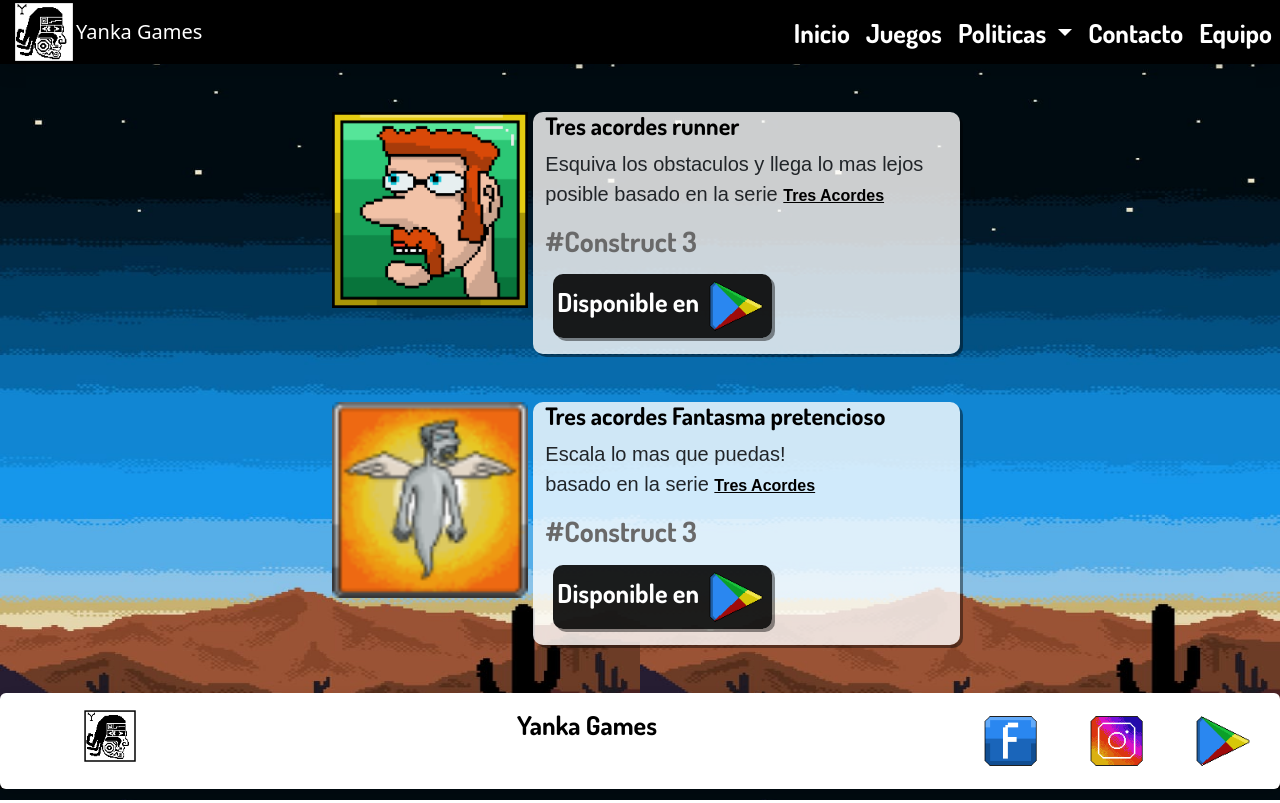
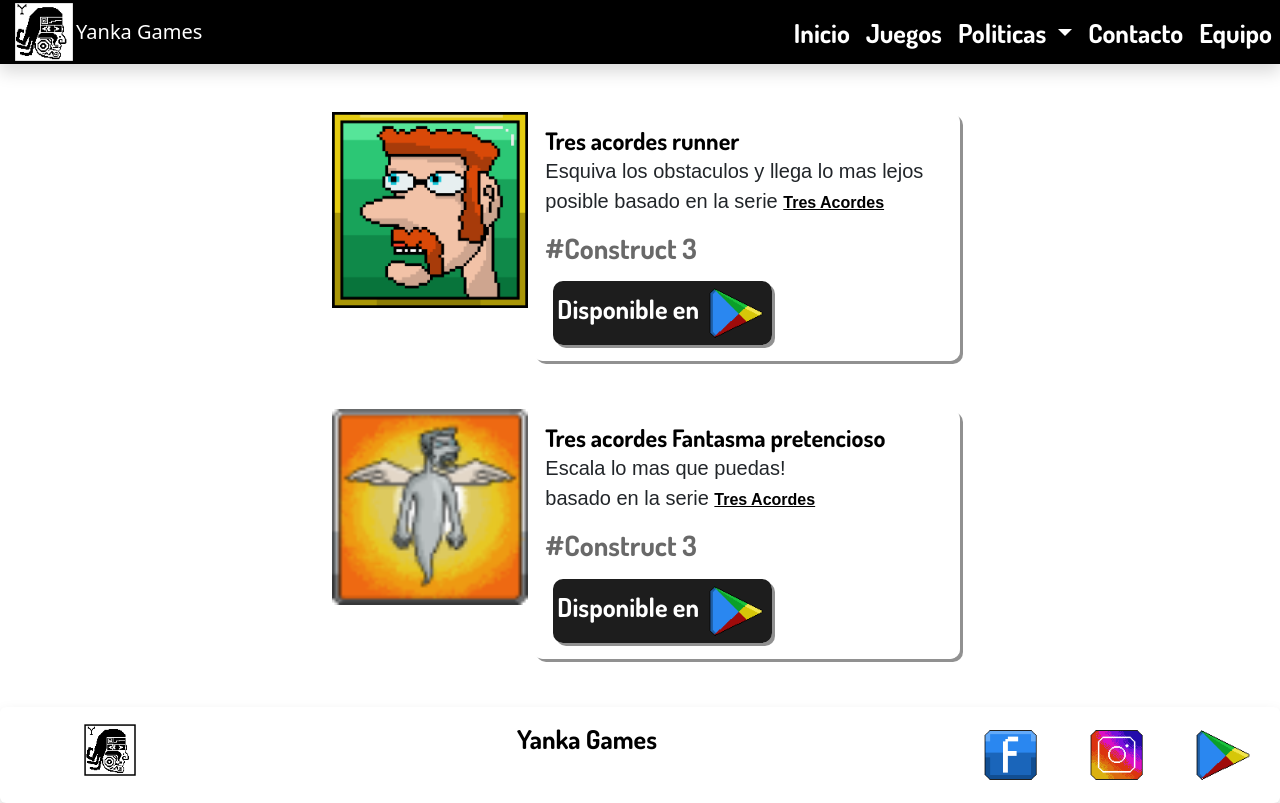
Before and after one commit to evolyns/PaginaYankaGames, a website: page juegos.html in a window 1280 px wide. Drawn offline with nearby package versions, Linux system fonts and the light colour scheme.

Commit message:
recuadros

```diff
--- a/scss/_juegos.scss
+++ b/scss/_juegos.scss
@@ -5,6 +5,8 @@
 .juegos__titulo {
   color: rgb(0, 0, 0);
   font-size: 24px;
+  margin-top: 15px;
+  margin-bottom: 0px;
 
 }
 
--- a/scss/_recuadros.scss
+++ b/scss/_recuadros.scss
@@ -1,4 +1,4 @@
-body{
+.body{
     background-image: url("/imagenes_inicio/fondo-inicio.jpeg") ;
     background-repeat: round;
 
```
Also changed, not shown: css/style.css.
